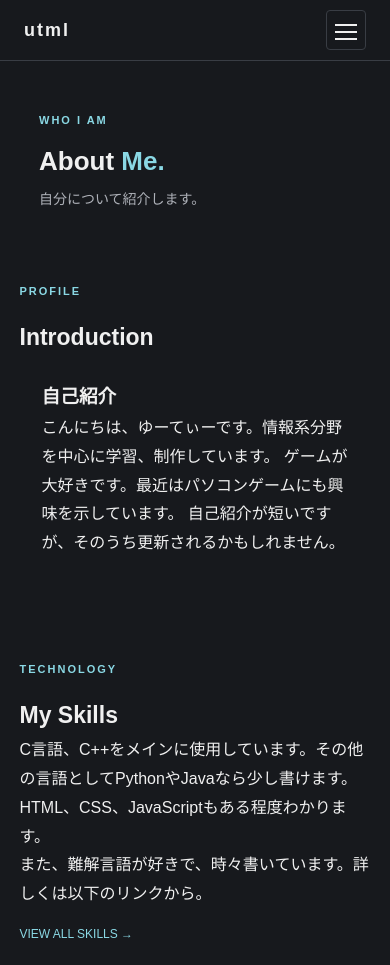
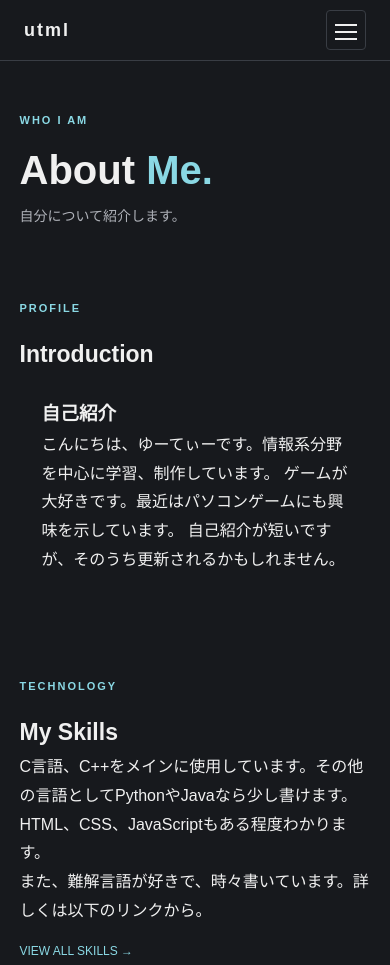
Before and after one commit to UT0911/utml, a plain HTML site: page pages/about.html in a window 390 px wide. Shown: the top 965 px of the page. Drawn offline with Linux system fonts and the light colour scheme.

Commit message:
Fix responsive page title sizing

```diff
--- a/css/responsive.css
+++ b/css/responsive.css
@@ -17,7 +17,7 @@
   }
 
   .page-hero {
-    padding: 75px 8% 45px;
+    padding: 75px 0 45px;
   }
 }
 
@@ -29,11 +29,7 @@
   }
 
   .page-hero {
-    padding: 60px 6% 35px;
-  }
-
-  .page-hero h1 {
-    font-size: 26px;
+    padding: 60px 0 35px;
   }
 
   .section-heading h2 {
@@ -86,7 +82,7 @@
   }
 
   .page-hero {
-    padding: 50px 5% 30px;
+    padding: 50px 0 30px;
   }
 
   .hero {
```
